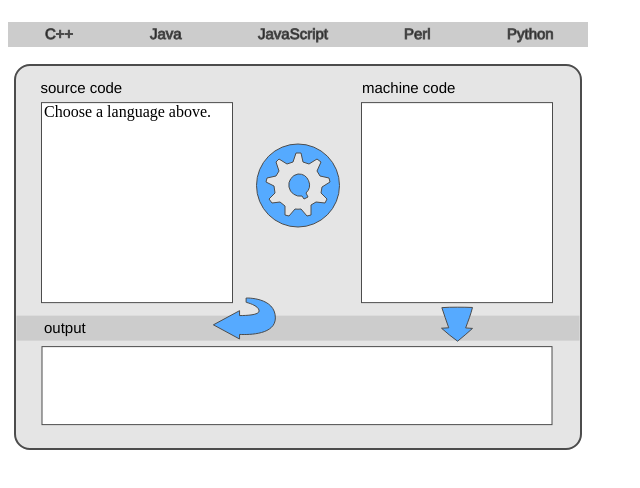
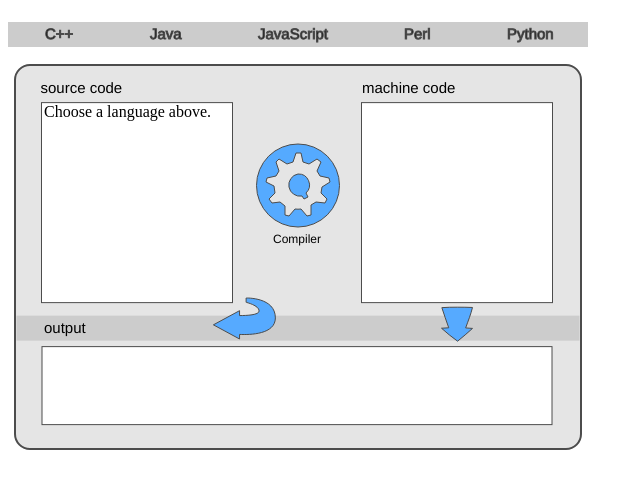
Before and after one commit to webcraftie/SVG-JS-Hello-World-Demo, a plain HTML site: page index.html in a window 1280 px wide. Shown: the full height of the page, 0-640 px from the left. Drawn offline with Linux system fonts and the light colour scheme.

Commit message:
Update index.html

```diff
--- a/index.html
+++ b/index.html
@@ -53,6 +53,7 @@
     onmouseout="document.getElementById('gear').setAttribute('fill', '#5af'); document.getElementById('gear').setAttribute('stroke', '#4c4c4c');
     document.getElementById('gear').setAttribute('stroke-width', '1');"
     onclick="callCompiler()"/>
+	    <text id="compName" xml:space="preserve" text-anchor="start" font-family="Helvetica, Arial, sans-serif" font-size="12" id="svg_2" y="235" x="265" stroke-width="0" stroke="#4c4c4c" fill="#000000">Compiler</text>
         </g>
         <g>
     <text x="354" y="85" stroke="#4c4c4c" stroke-width="0" font-family="Helvetica, Arial, sans-serif" font-size="15">
```
